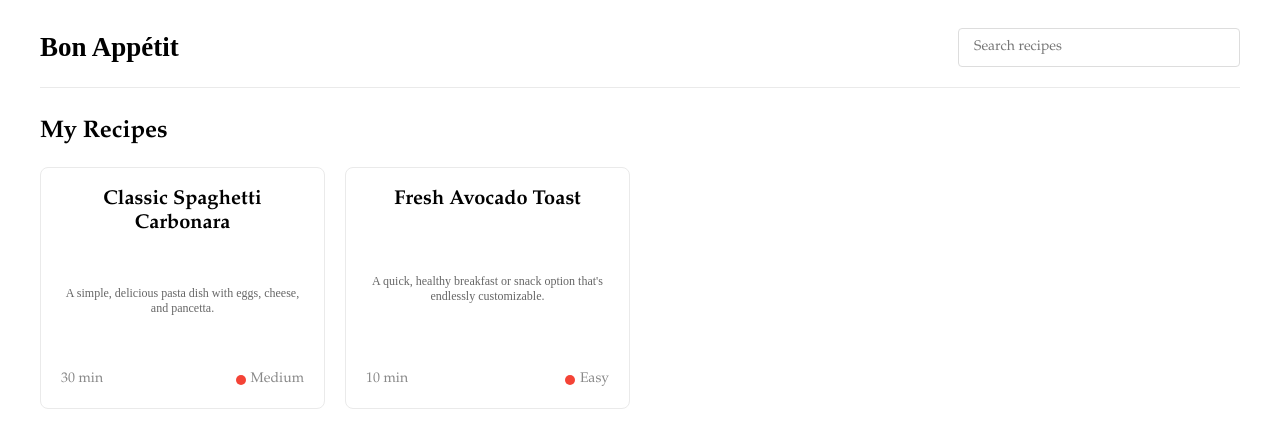
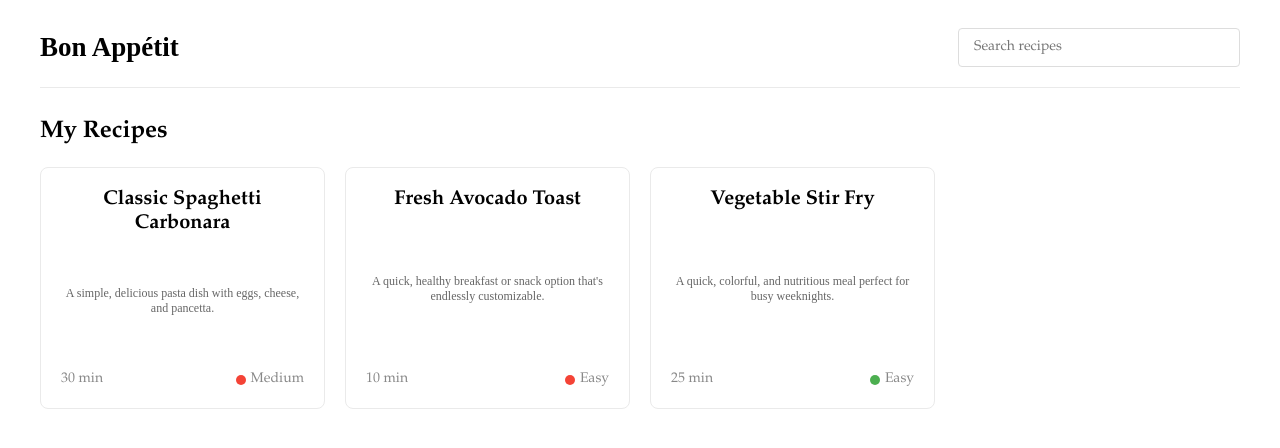
Before and after one commit to vighnesh-radhakrishnan/bon-appetit, a React (Vite) app: page / in a window 1280 px wide. Shown: the top 448 px of the page. Built offline with nearby package versions, Linux system fonts and the light colour scheme; a web font is replaced by a local one.

Commit message:
minor change to data

```diff
--- a/src/data/RecipeData.js
+++ b/src/data/RecipeData.js
@@ -52,6 +52,36 @@ const recipes = [
       "Sprinkle with red pepper flakes or additional seasonings as desired.",
     ],
   },
+  {
+    id: "3",
+    title: "Vegetable Stir Fry",
+    description:
+      "A quick, colorful, and nutritious meal perfect for busy weeknights.",
+    time: 25,
+    difficulty: "Easy",
+    isVegetarian: true,
+    ingredients: [
+      "2 tbsp vegetable oil",
+      "2 cloves garlic, minced",
+      "1 inch piece ginger, grated",
+      "1 bell pepper, sliced",
+      "1 carrot, julienned",
+      "1 cup broccoli florets",
+      "1 cup snap peas",
+      "3 tbsp soy sauce",
+      "1 tbsp honey",
+      "Sesame seeds for garnish",
+    ],
+    instructions: [
+      "Heat oil in a wok or large frying pan over high heat.",
+      "Add garlic and ginger, stir for 30 seconds until fragrant.",
+      "Add vegetables, starting with the ones that take longest to cook (carrots, broccoli).",
+      "Stir-fry for 5-7 minutes until vegetables are tender-crisp.",
+      "Mix soy sauce and honey in a small bowl, then pour over vegetables.",
+      "Toss to coat and cook for another minute.",
+      "Serve hot over rice or noodles, garnished with sesame seeds.",
+    ],
+  },
 ];
 
 export default recipes;
```
